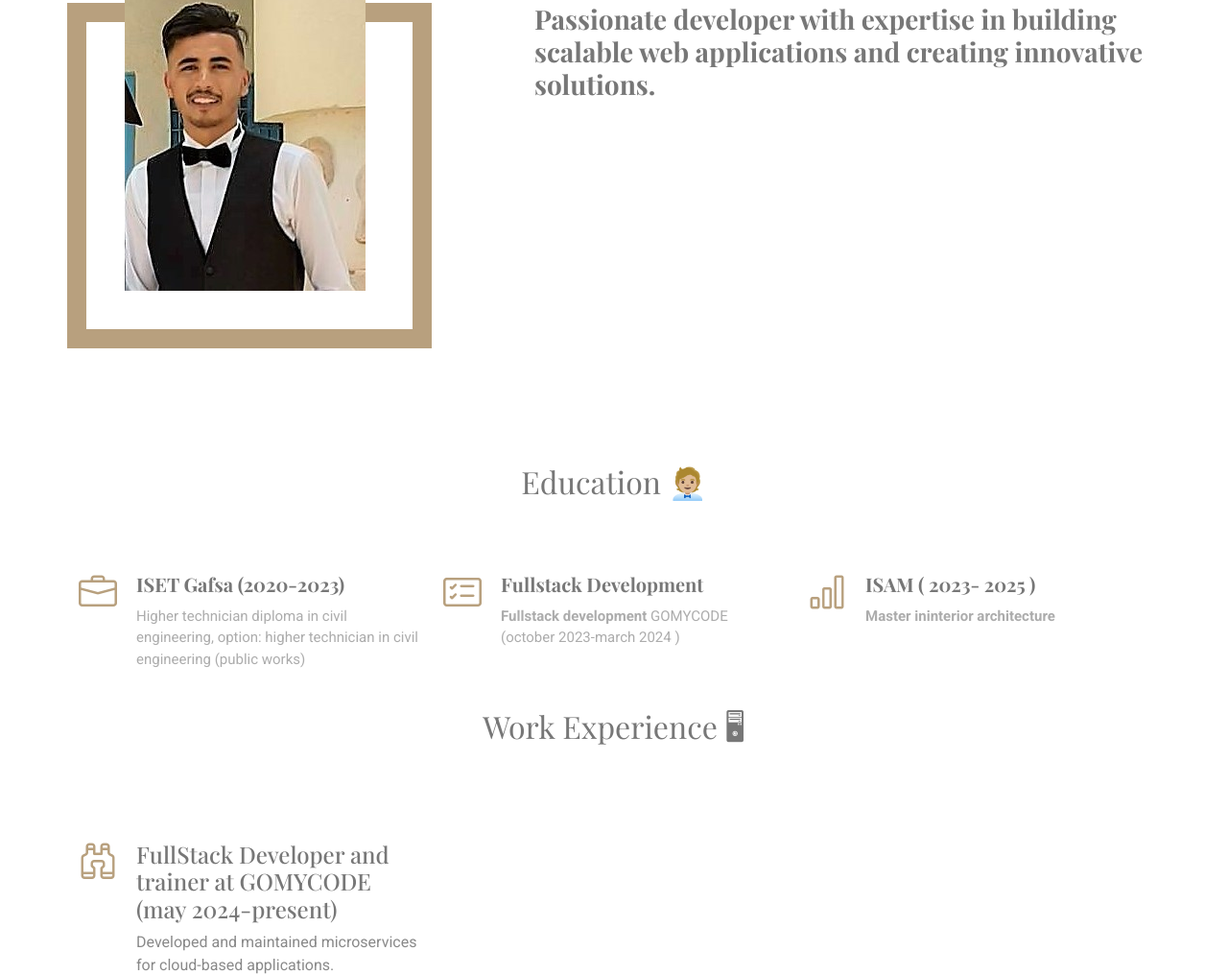
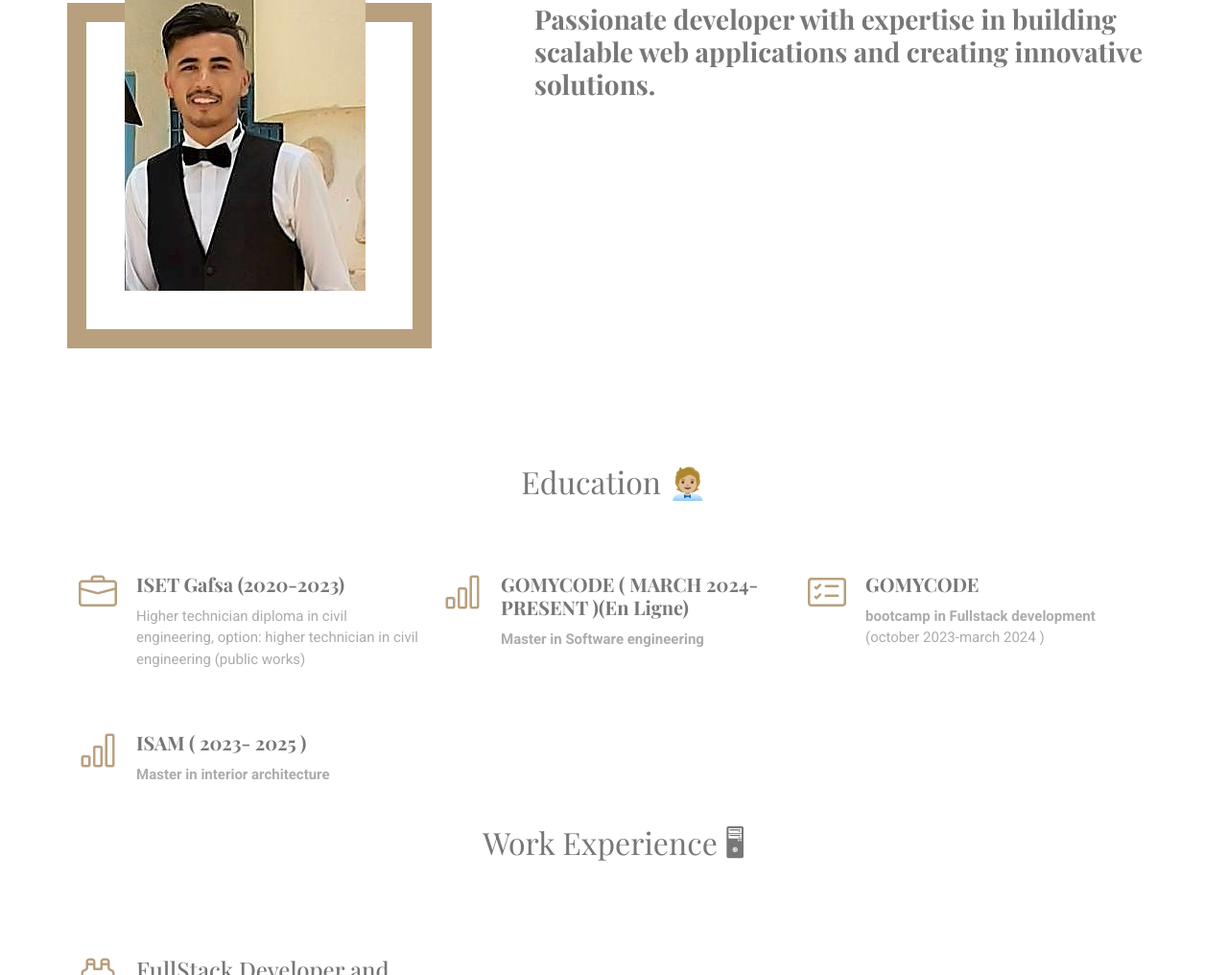
Before and after one commit to ElheniAbdellaoui/ElheniAbdellaoui.github.io, a plain HTML site: page index.html in a window 1280 px wide. Shown: the part 970-1986 px from the top of the page at 96% size. Drawn offline with nearby package versions, Linux system fonts and the light colour scheme; a web font is replaced by a local one.

Commit message:
first commit

```diff
--- a/index.html
+++ b/index.html
@@ -156,6 +156,21 @@
               </div>
             </div>
             <!-- End Service Item -->
+             <div
+              class="col-lg-4 col-md-6 service-item d-flex"
+              data-aos="fade-up"
+              data-aos-delay="300"
+            >
+              <div class="icon flex-shrink-0">
+                <i class="bi bi-bar-chart"></i>
+              </div>
+              <div>
+                <h4 class="title">GOMYCODE ( MARCH 2024- PRESENT )(En Ligne)</h4>
+                <p class="description">
+                  <strong>Master in Software engineering </strong>
+                </p>
+              </div>
+            </div>
 
             <div
               class="col-lg-4 col-md-6 service-item d-flex"
@@ -166,9 +181,9 @@
                 <i class="bi bi-card-checklist"></i>
               </div>
               <div>
-                <h4 class="title">Fullstack Development</h4>
+                <h4 class="title">GOMYCODE</h4>
                 <p class="description">
-                  <strong>Fullstack development </strong> GOMYCODE (october
+                  <strong> bootcamp in Fullstack development </strong>  (october
                   2023-march 2024 )
                 </p>
               </div>
@@ -186,7 +201,7 @@
               <div>
                 <h4 class="title">ISAM ( 2023- 2025 )</h4>
                 <p class="description">
-                  <strong>Master ininterior architecture </strong>
+                  <strong>Master in interior architecture </strong>
                 </p>
               </div>
             </div>
```
